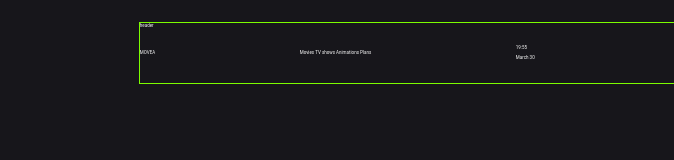
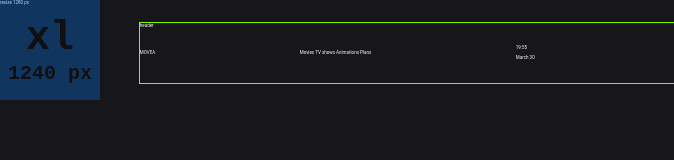
Before and after one commit to mindfling/MoveaAnime, a website built with Vite: page index.html in a window 1280 px wide. Shown: the full height of the page, 0-674 px from the left. Built offline with nearby package versions, Linux system fonts and the light colour scheme.

Commit message:
feat debug resize

```diff
--- a/index.html
+++ b/index.html
@@ -7,10 +7,33 @@
   <title>MOVEA Project - Vite App template</title>
   <link href="/node_modules/normalize.css/normalize.css" rel="stylesheet">
   <link href="/src/css/style.css" rel="stylesheet">
-  <!-- <script src="/src/js/debug.js" type="module"></script> -->
+  <script src="/src/js/debug.js" type="module"></script>
 </head>
 
 <body class="page">
+
+
+
+  <!-- start debug media -->
+  <div class="debug debug-debug">
+    <div class="debug__block debug__block_md">
+      <span class="debug__size">md</span>
+      <span class="debug__text">768 px</span>
+    </div>
+  </div>
+
+  <!-- debug resize media -->
+  <div class="debug debug-resize">
+    <div class="debug-resize__block">
+      <span class="debug-resize__text">resize</span>
+      <span id="window-size" class="debug-resize__window-size">000</span>
+    </div>
+  </div>
+
+
+
+
+
   <h1 class="page__title visually-hidden">MOVEA Project template title</h1>
 
   <div class="grid-init grid">
--- a/src/js/debug.js
+++ b/src/js/debug.js
@@ -1,12 +1,21 @@
 import '/src/css/debug.css';
-// import javascriptLogo from '../../public/img/javascript.svg';
-// import viteLogo from '../../public/img/vite.svg';
+
+
+
+const getWinWidth = () => {
+  const scrollWidth = document.body.scrollWidth;
+  const offsetWidth = document.body.offsetWidth;
+  const clientWidth = document.body.clientWidth;
+
+  const width = Math.max(scrollWidth, offsetWidth, clientWidth);
+  return width;
+}
 
 const debugMedia = () => {
 
-  document.querySelector(".page").insertAdjacentHTML('beforeend', `
+  const html = `
   <!-- start debug media -->
-  <div class="debug page__debug">
+  <div class="debug debug-debug page__debug">
     <div class="debug__block debug__block_less">
       <div class="debug__size">less</div>
       <div class="debug__text">&lt; 320</div>
@@ -45,11 +54,31 @@
     </div>
   </div>
   <!-- end debug -->
-`);
+`;
+
+  const bodyElem = document.querySelector('.page');
+  bodyElem.insertAdjacentHTML('beforeend', html);
+
 }
 
+
+const renderResize = () => {
+  const widthElem = document.getElementById('window-size');
+  if (widthElem) {
+    widthElem.textContent = `${getWinWidth()} px`;
+  }
+}
 
 // run debug
 debugMedia();
 
-export default debugMedia;
+
+window.addEventListener('resize', (e) => {
+  console.log('resize window', getWinWidth());
+  renderResize();
+})
+
+window.addEventListener('load', (event) => {
+  console.log('on load document', getWinWidth());
+  renderResize();
+});
```
